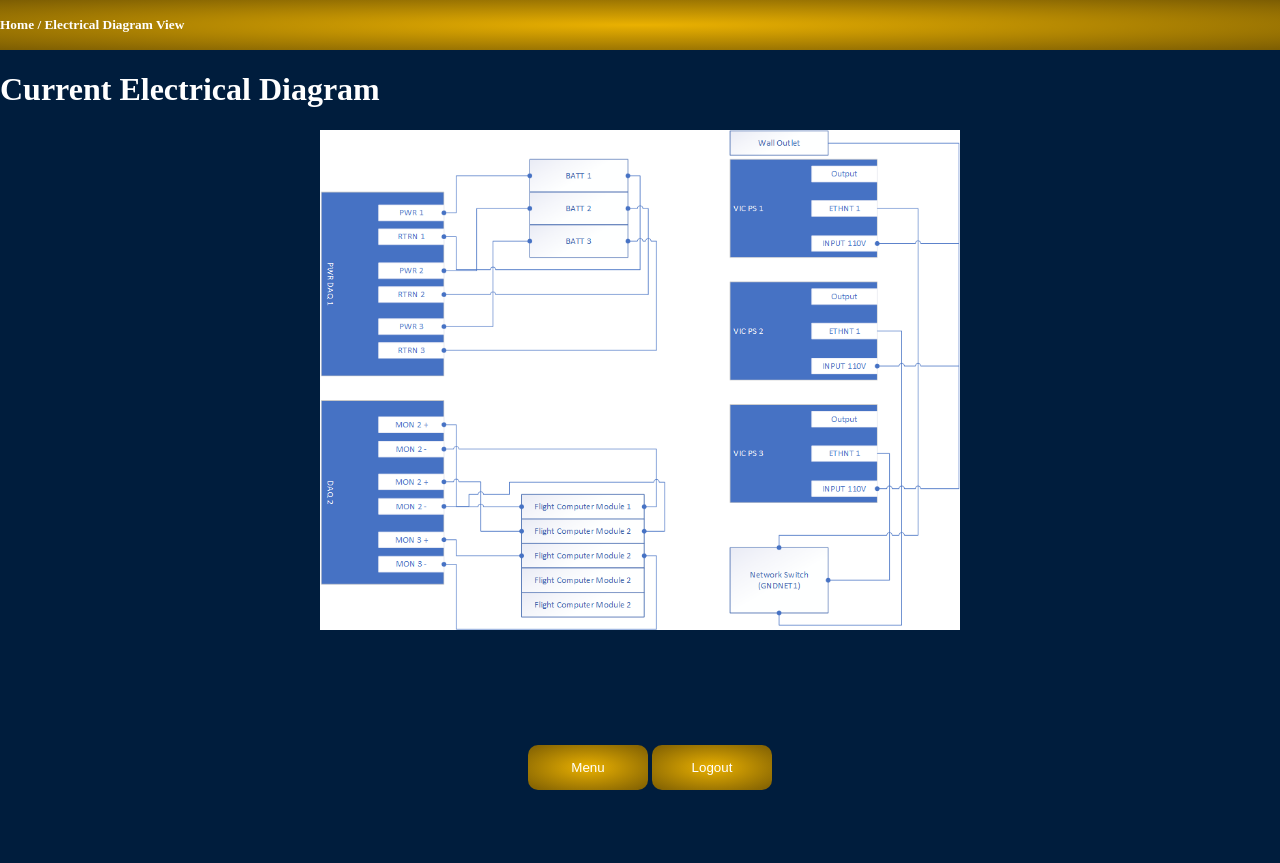
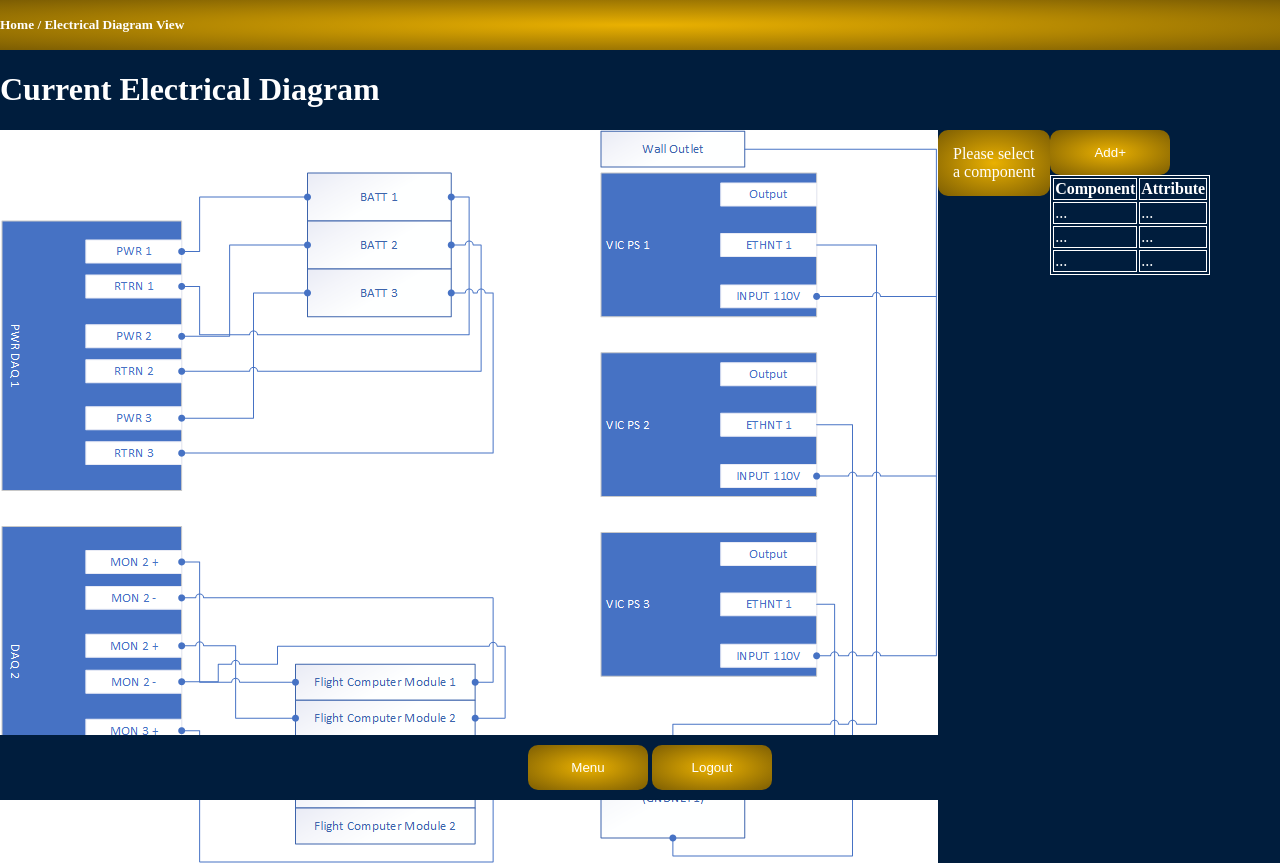
Before and after one commit to richardolarez/24040FlaskFramework, a Flask app: page /edv in a window 1280 px wide. Before the commit the page ends 790 px from the top, so only its background shows below. Run offline with Flask 3, Linux system fonts and the light colour scheme.

Commit message:
Table is a work in progress

```diff
--- a/static/EDV.css
+++ b/static/EDV.css
@@ -123,3 +123,19 @@ html {
     color: white;
     left: 100px;
   }
+
+  table, th, td {
+    color: white;
+    right: 100px;
+    border: 1px solid;
+  }
+
+  .selectedAttribute {
+    background: #eab101;
+    background: radial-gradient(#eab101, #7c5d03);
+    color: #fff;
+    float: left;
+    border:none;
+    border-radius:10px;
+    padding:15px;
+  }
--- a/templates/EDV.html
+++ b/templates/EDV.html
@@ -15,9 +15,30 @@
         Home / Electrical Diagram View
     </h2>
     <h1>Current Electrical Diagram</h1>
-    <div style="width: 50%; margin: auto;">
-        <img src="static/images/png_1.png" alt="Electrical Diagram" style="max-width: 100%; height: auto;">
+    <div>
+        <img src="static/images/png_1.png" alt="Electrical Diagram" style="max-width: 100%; height: auto; float: left;">
+        <div class="selectedAttribute">Please select <br>a component</div>
+        <button class="button">Add+</button><br>
+        <table>
+            <tr>
+                <th>Component</th>
+                <th>Attribute</th>
+            </tr>
+            <tr>
+                <td>...</td>
+                <td>...</td>
+            </tr>
+            <tr>
+                <td>...</td>
+                <td>...</td>
+            </tr>
+            <tr>
+                <td>...</td>
+                <td>...</td>
+            </tr>
+        </table>
     </div>
+
     <div class="footer">
         <a href="/menu"><button class="button">Menu</button></a>
         <a href="/"><button class="button">Logout</button></a>
```
